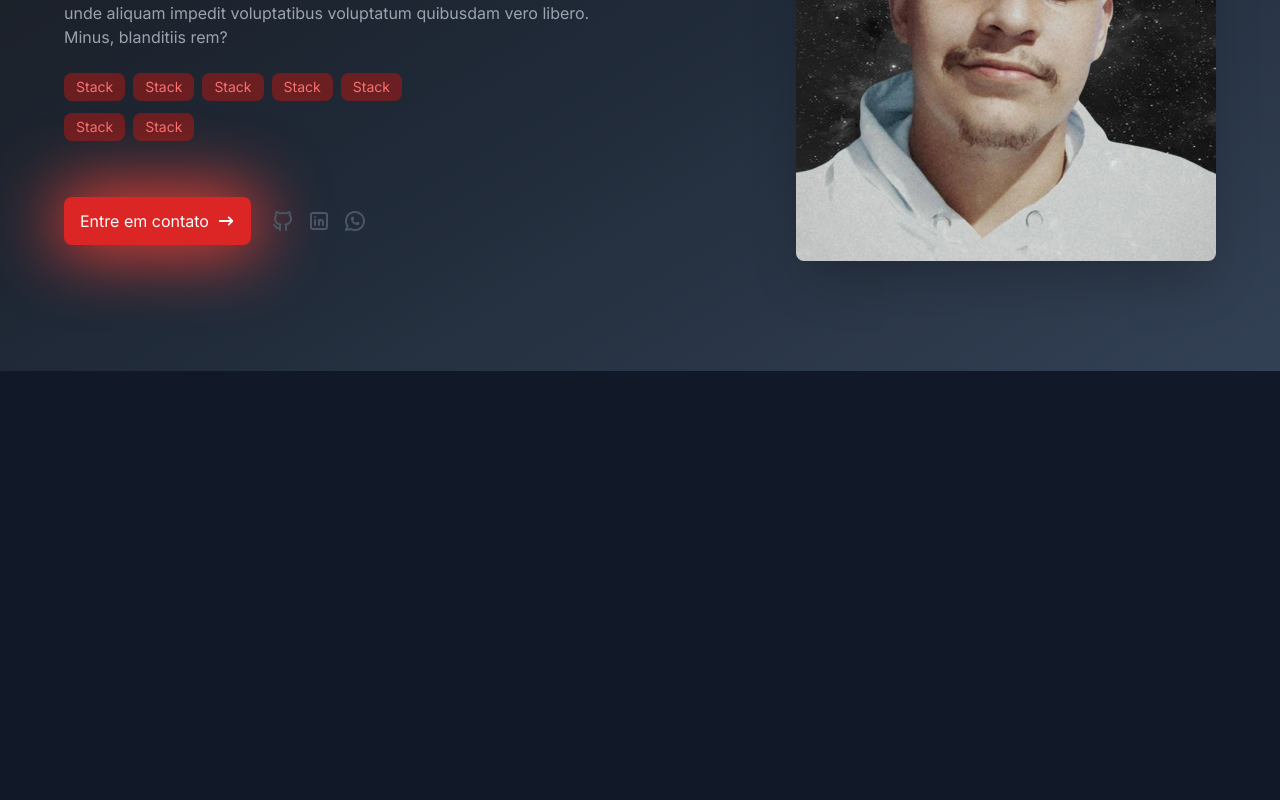
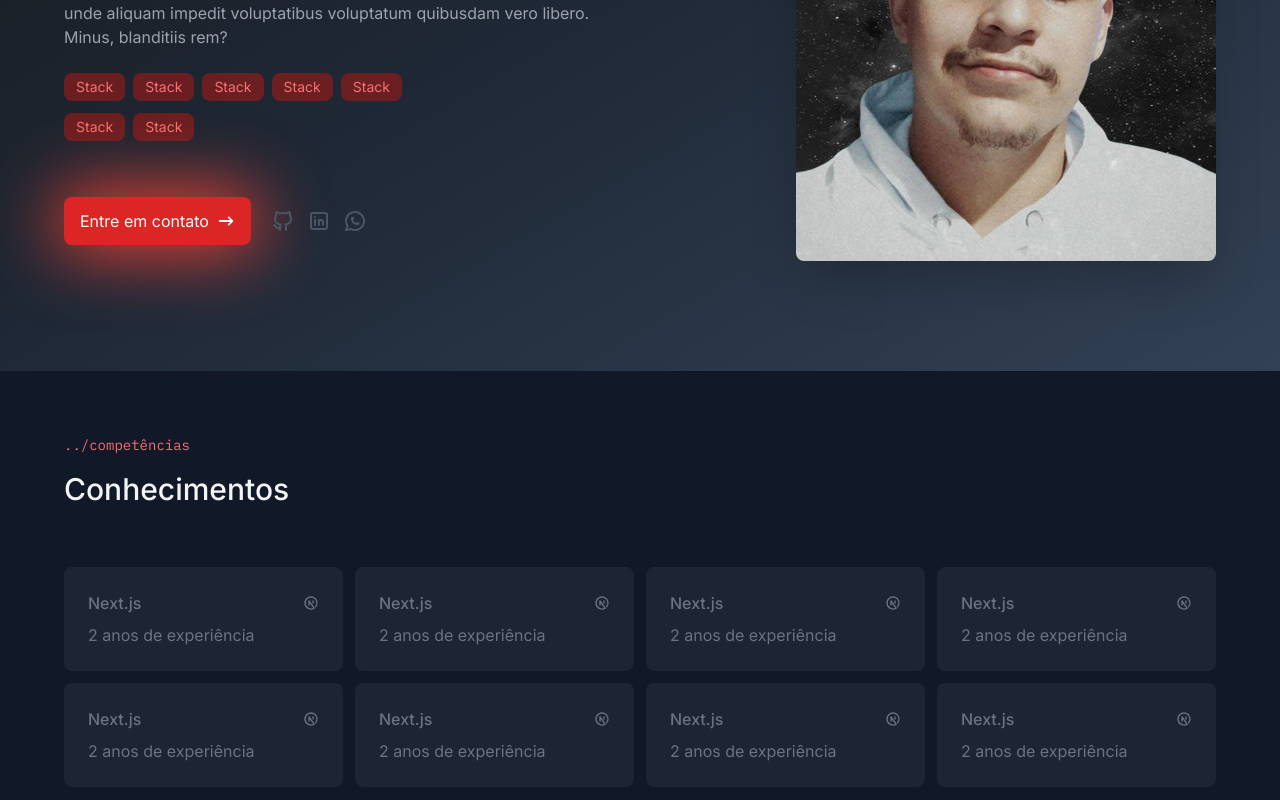
Before and after one commit to zmatezz/Portfolio, a Next.js app: page / in a window 1280 px wide. Shown: the part 384-1184 px from the top of the page. Before the commit the page ends 800 px from the top, so only its background shows below. Built offline with nearby package versions, Linux system fonts and the light colour scheme.

Commit message:
feat: home knowledge section

```diff
--- /dev/null
+++ b/app/components/pages/home/known-techs/index.tsx
@@ -0,0 +1,25 @@
+import { SectionTitle } from "@/app/components/section-title";
+import { KnowTech } from "./know-tech";
+import { TbBrandNextjs } from "react-icons/tb";
+
+export const KnowTechs = () => {
+  return (
+    <section className="container py-16">
+      <SectionTitle subtitle="competências" title="Conhecimentos" />
+      <div className="grid grid-cols-[repeat(auto-fit,minmax(264px,1fr))] gap-3 mt-[60px]">
+        {Array.from({
+          length: 8,
+        }).map((_, index) => (
+          <KnowTech
+            key={index}
+            tech={{
+              icon: <TbBrandNextjs />,
+              name: "Next.js",
+              startDate: "2023-07-01",
+            }}
+          />
+        ))}
+      </div>
+    </section>
+  );
+};
--- /dev/null
+++ b/app/components/pages/home/known-techs/know-tech.tsx
@@ -0,0 +1,28 @@
+import { getRelativeTimeString } from "@/app/utils/get-relative-time";
+import { ReactNode } from "react";
+
+type KnowTechProps = {
+  tech: {
+    icon: ReactNode;
+    name: string;
+    startDate: string;
+  };
+};
+
+export const KnowTech = ({ tech }: KnowTechProps) => {
+  const relativeTime = getRelativeTimeString(
+    new Date(tech.startDate),
+    "pt-BR"
+  ).replace("há", "");
+
+  return (
+    <div className="p-6 rounded-lg bg-gray-600/20 text-gray-500 flex flex-col gap-2 hover:text-red-500 hover:bg-gray-600/30 transition-all duration-300 ease-in-out">
+      <div className="flex items-center justify-between">
+        <p className="font-medium">{tech.name}</p>
+        {tech.icon}
+      </div>
+
+      <span>{relativeTime} de experiência</span>
+    </div>
+  );
+};
--- /dev/null
+++ b/app/components/section-title/index.tsx
@@ -0,0 +1,20 @@
+import { cn } from "@/app/lib/utils";
+
+type SectionTitleProps = {
+  title: string;
+  subtitle: string;
+  className?: string;
+};
+
+export const SectionTitle = ({
+  title,
+  subtitle,
+  className,
+}: SectionTitleProps) => {
+  return (
+    <div className={cn("flex flex-col gap-4", className)}>
+      <span className="font-mono text-sm text-red-400">{`../${subtitle}`}</span>
+      <h3 className="text-3xl font-medium">{title}</h3>
+    </div>
+  );
+};
--- a/app/page.tsx
+++ b/app/page.tsx
@@ -1,9 +1,11 @@
 import { HeroSection } from "./components/pages/home/hero-section";
+import { KnowTechs } from "./components/pages/home/known-techs";
 
 export default async function Home() {
   return (
     <>
       <HeroSection />
+      <KnowTechs />
     </>
-  )
+  );
 }
--- /dev/null
+++ b/app/utils/get-relative-time.ts
@@ -0,0 +1,50 @@
+/**
+ * Convert a date to a relative time string, such as
+ * "a minute ago", "in 2 hours", "yesterday", "3 months ago", etc.
+ * using Intl.RelativeTimeFormat
+ */
+export function getRelativeTimeString(
+  date: Date | number,
+  lang = navigator.language
+): string {
+  // Allow dates or times to be passed
+  const timeMs = typeof date === "number" ? date : date.getTime();
+
+  // Get the amount of seconds between the given date and now
+  const deltaSeconds = Math.round((timeMs - Date.now()) / 1000);
+
+  // Array reprsenting one minute, hour, day, week, month, etc in seconds
+  const cutoffs = [
+    60,
+    3600,
+    86400,
+    86400 * 7,
+    86400 * 30,
+    86400 * 365,
+    Infinity,
+  ];
+
+  // Array equivalent to the above but in the string representation of the units
+  const units: Intl.RelativeTimeFormatUnit[] = [
+    "second",
+    "minute",
+    "hour",
+    "day",
+    "week",
+    "month",
+    "year",
+  ];
+
+  // Grab the ideal cutoff unit
+  const unitIndex = cutoffs.findIndex(
+    (cutoff) => cutoff > Math.abs(deltaSeconds)
+  );
+
+  // Get the divisor to divide from the seconds. E.g. if our unit is "day" our divisor
+  // is one day in seconds, so we can divide our seconds by this to get the # of days
+  const divisor = unitIndex ? cutoffs[unitIndex - 1] : 1;
+
+  // Intl.RelativeTimeFormat do its magic
+  const rtf = new Intl.RelativeTimeFormat(lang, { numeric: "auto" });
+  return rtf.format(Math.floor(deltaSeconds / divisor), units[unitIndex]);
+}
```
